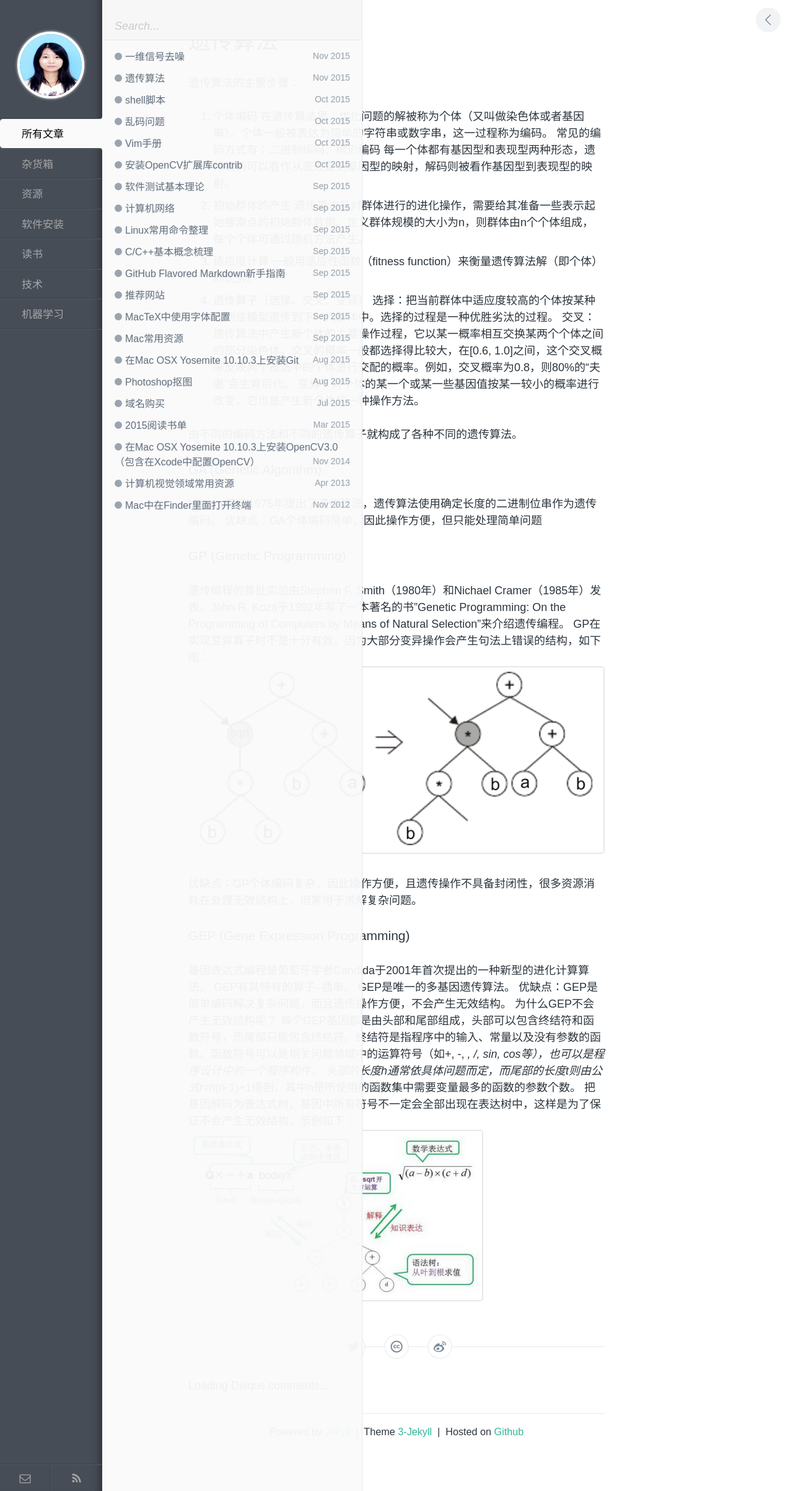
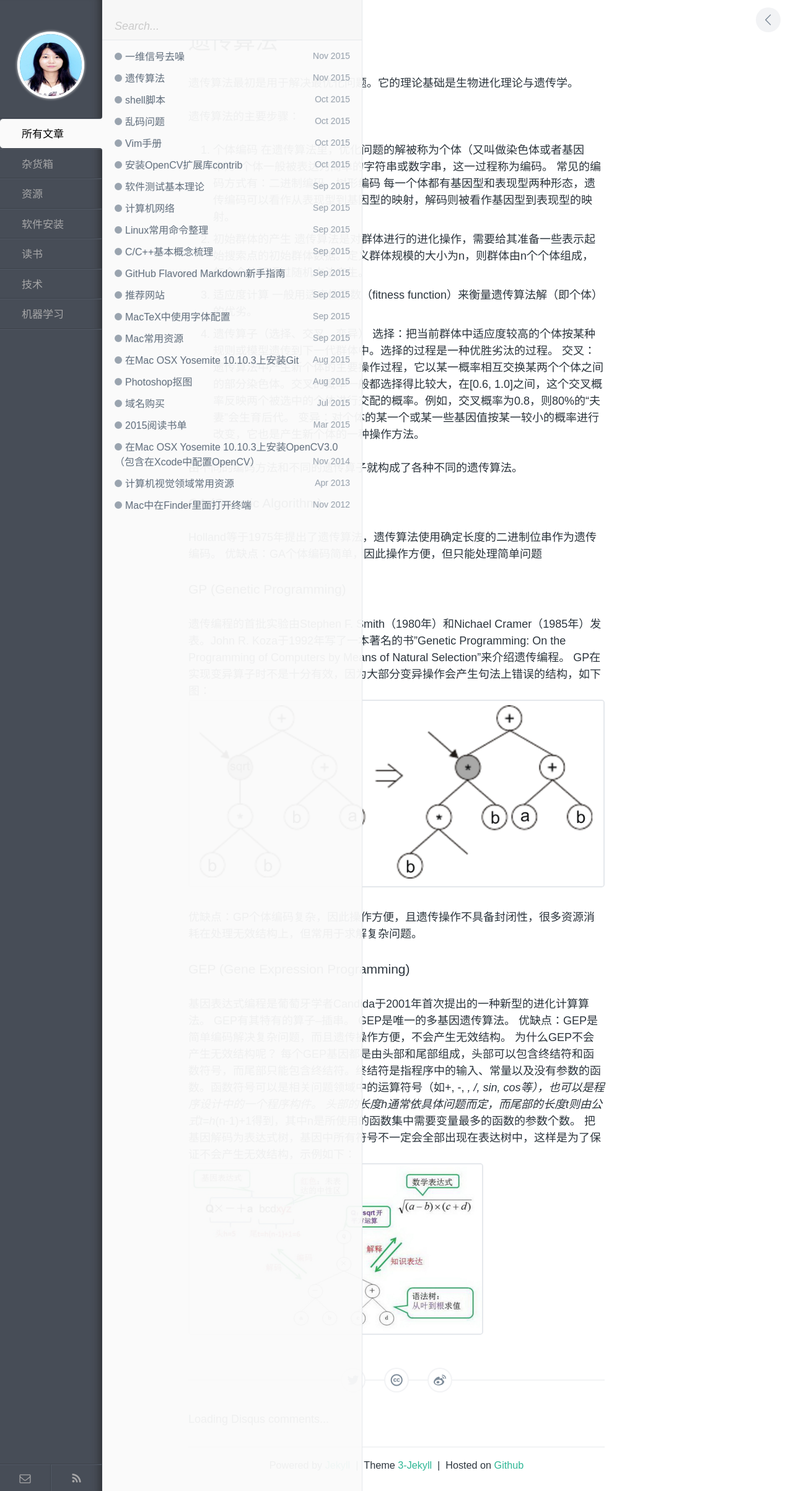
Before and after one commit to zhuyafei/zhuyafei.github.io, a Jekyll site: the page built from _posts/MachineLearning/2015-11-23-GeneticAlgorithm.md, in a window 1280 px wide. Shown: the whole page at 62% size. Built offline with Jekyll 4.4.1, drawn with Linux system fonts in a browser that asks for light colours; comment, search, counter and statistics services are not loaded.

Commit message:
Update 2015-11-23-GeneticAlgorithm.md

```diff
--- a/_posts/MachineLearning/2015-11-23-GeneticAlgorithm.md
+++ b/_posts/MachineLearning/2015-11-23-GeneticAlgorithm.md
@@ -3,6 +3,8 @@ layout: post
 title: 遗传算法
 category: 机器学习
 ---
+
+遗传算法最初是用于解决最优化问题。它的理论基础是生物进化理论与遗传学。
 
 遗传算法的主要步骤：
 1. 个体编码
```
